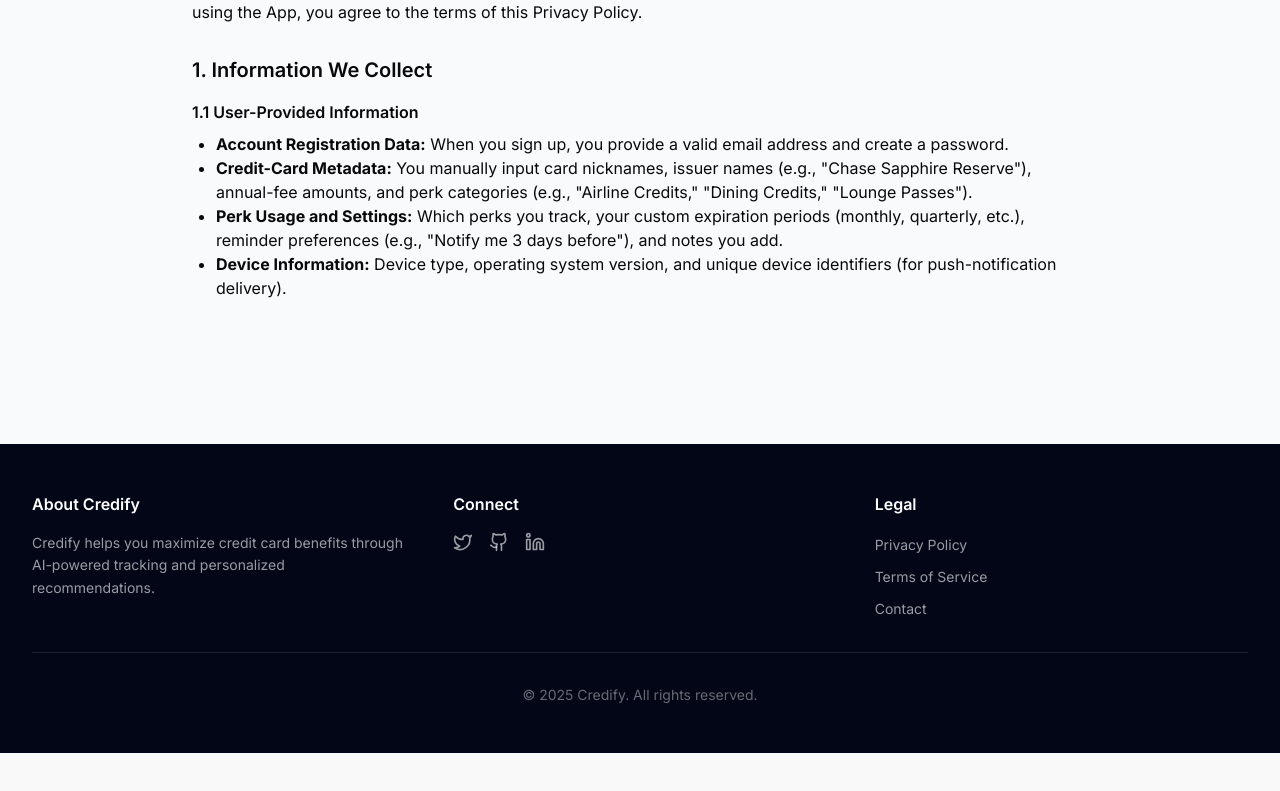
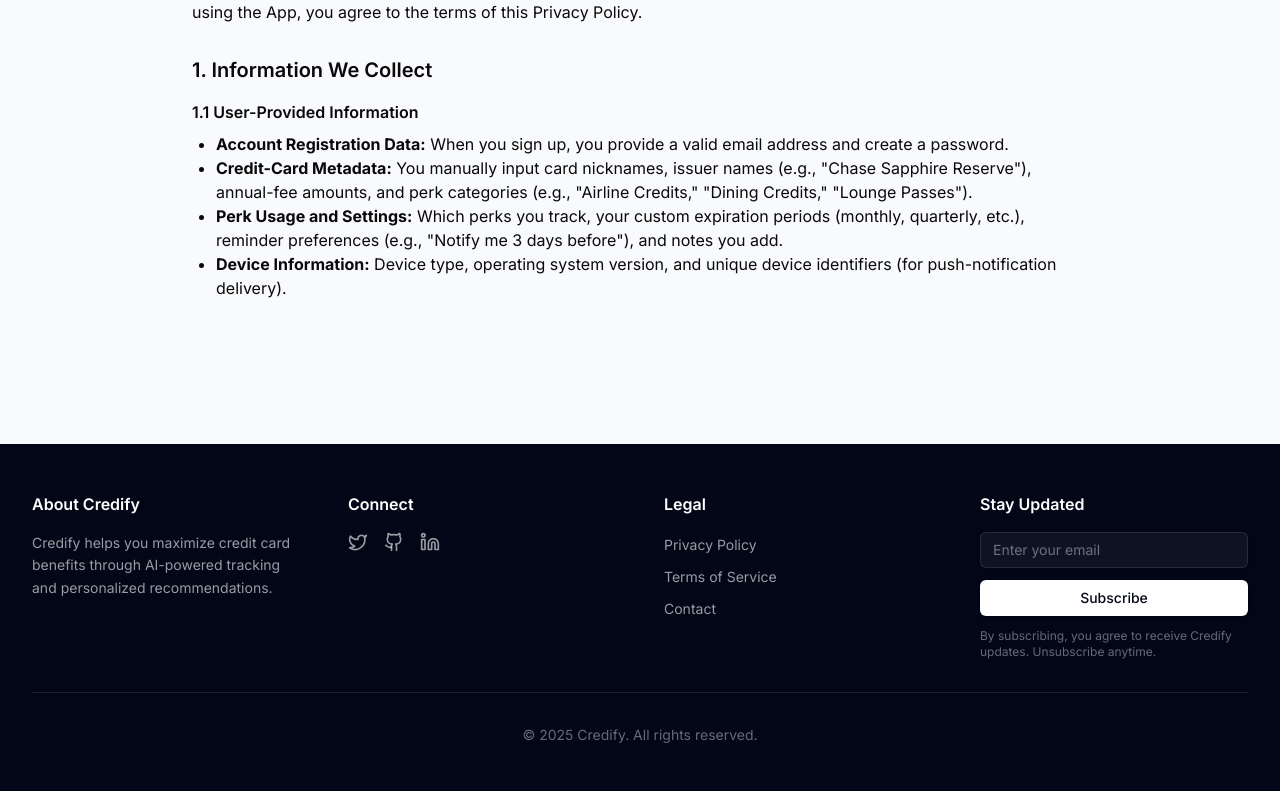
Before and after one commit to Ronney221/Credify-Landing, a React (Vite) app: page /privacy in a window 1280 px wide. Shown: the part 1616-2407 px from the top of the page. Before the commit the page ends 2369 px from the top, so only its background shows below. Built offline with nearby package versions, Linux system fonts and the light colour scheme; no server answers; a web font is replaced by a local one.

Commit message:
chore: update pnpm-lock.yaml with new dependencies

```diff
--- a/src/components/layout/Footer.tsx
+++ b/src/components/layout/Footer.tsx
@@ -1,5 +1,15 @@
 import { Github, Twitter, Linkedin } from "lucide-react";
 import { cn } from "@/lib/utils";
+import { useState } from "react";
+import { Input } from "../ui/input";
+import { Button } from "../ui/button";
+import { createClient } from '@supabase/supabase-js';
+
+// Initialize Supabase client
+const supabase = createClient(
+  import.meta.env.VITE_SUPABASE_URL,
+  import.meta.env.VITE_SUPABASE_ANON_KEY
+);
 
 interface FooterProps {
   className?: string;
@@ -39,10 +49,40 @@
 ];
 
 export function Footer({ className }: FooterProps) {
+  const [email, setEmail] = useState("");
+  const [status, setStatus] = useState<"idle" | "loading" | "success" | "error">("idle");
+  const [errorMessage, setErrorMessage] = useState("");
+
+  const handleSubscribe = async (e: React.FormEvent) => {
+    e.preventDefault();
+    setStatus("loading");
+    setErrorMessage("");
+
+    try {
+      const { error } = await supabase
+        .from('waitlist')
+        .insert([
+          {
+            email,
+            platform: 'both',
+            marketing_consent: true
+          }
+        ]);
+
+      if (error) throw error;
+
+      setStatus("success");
+      setEmail("");
+    } catch (err) {
+      setStatus("error");
+      setErrorMessage(err instanceof Error ? err.message : "Failed to subscribe");
+    }
+  };
+
   return (
     <footer className={cn("py-12 bg-slate-950", className)}>
       <div className="container mx-auto px-4 sm:px-6 lg:px-8">
-        <div className="grid grid-cols-1 md:grid-cols-3 gap-8 md:gap-12 pb-8 border-b border-white/10">
+        <div className="grid grid-cols-1 md:grid-cols-4 gap-8 md:gap-12 pb-8 border-b border-white/10">
           <div>
             <h3 className="font-semibold text-white mb-4">About Credify</h3>
             <p className="text-sm text-white/60 leading-relaxed">
@@ -81,6 +121,37 @@
               ))}
             </ul>
           </div>
+          <div>
+            <h3 className="font-semibold text-white mb-4">Stay Updated</h3>
+            <form onSubmit={handleSubscribe} className="space-y-3">
+              <div>
+                <Input
+                  type="email"
+                  placeholder="Enter your email"
+                  value={email}
+                  onChange={(e) => setEmail(e.target.value)}
+                  required
+                  className="bg-white/5 border-white/10 text-white placeholder:text-white/40"
+                />
+              </div>
+              <Button
+                type="submit"
+                disabled={status === "loading"}
+                className="w-full bg-white text-slate-950 hover:bg-white/90"
+              >
+                {status === "loading" ? "Subscribing..." : "Subscribe"}
+              </Button>
+              {status === "success" && (
+                <p className="text-sm text-green-400">Thanks for subscribing!</p>
+              )}
+              {status === "error" && (
+                <p className="text-sm text-red-400">{errorMessage}</p>
+              )}
+              <p className="text-xs text-white/40">
+                By subscribing, you agree to receive Credify updates. Unsubscribe anytime.
+              </p>
+            </form>
+          </div>
         </div>
         <div className="pt-8 text-center text-sm text-white/40">
           <p>© {new Date().getFullYear()} Credify. All rights reserved.</p>
--- a/src/components/ui/WaitlistDialog.tsx
+++ b/src/components/ui/WaitlistDialog.tsx
@@ -15,15 +15,18 @@
 
 export function WaitlistDialog({
   isOpen,
-  onClose
+  onClose,
+  defaultPlatform = 'android'
 }: {
   isOpen: boolean;
   onClose: () => void;
+  defaultPlatform?: 'android' | 'both';
 }) {
   const [formData, setFormData] = useState({
     email: '',
     firstName: '',
     marketingConsent: false,
+    platform: defaultPlatform,
   });
   const [isSubmitting, setIsSubmitting] = useState(false);
   const [error, setError] = useState<string | null>(null);
@@ -42,7 +45,7 @@
             email: formData.email,
             first_name: formData.firstName,
             marketing_consent: formData.marketingConsent,
-            platform: 'android'
+            platform: formData.platform
           }
         ]);
 
@@ -54,6 +57,7 @@
         email: '',
         firstName: '',
         marketingConsent: false,
+        platform: defaultPlatform,
       });
     } catch (err) {
       setError(err instanceof Error ? err.message : 'An error occurred');
@@ -71,13 +75,15 @@
           exit={{ opacity: 0, y: 20 }}
           className="p-6"
         >
-          <Text variant="h3" className="mb-4">Join Android Waitlist</Text>
+          <Text variant="h3" className="mb-4">Join the Waitlist</Text>
 
           {success ? (
             <div className="text-center py-8">
               <Text variant="h4" className="text-green-600 mb-2">🎉 You're on the list!</Text>
               <Text variant="body" className="text-gray-600">
-                We'll notify you when Credify launches on Android.
+                {formData.platform === 'android'
+                  ? "We'll notify you when Credify launches on Android."
+                  : "We'll keep you updated on all Credify launches and news."}
               </Text>
               <Button
                 onClick={onClose}
@@ -113,6 +119,40 @@
                 />
               </div>
 
+              <div>
+                <Label htmlFor="platform">I'm interested in *</Label>
+                <div className="grid grid-cols-2 gap-3 mt-2">
+                  <button
+                    type="button"
+                    onClick={() => setFormData(prev => ({ ...prev, platform: 'android' }))}
+                    className={`p-3 rounded-xl border transition-all ${
+                      formData.platform === 'android'
+                        ? 'border-black bg-black text-white'
+                        : 'border-gray-200 hover:border-gray-300'
+                    }`}
+                  >
+                    <svg className="w-6 h-6 mx-auto mb-2" viewBox="0 0 24 24" fill="currentColor">
+                      <path d="M3,20.5V3.5C3,2.91 3.34,2.39 3.84,2.15L13.69,12L3.84,21.85C3.34,21.6 3,21.09 3,20.5M16.81,15.12L6.05,21.34L14.54,12.85L16.81,15.12M20.16,10.81C20.5,11.08 20.75,11.5 20.75,12C20.75,12.5 20.5,12.92 20.16,13.19L17.89,14.5L15.39,12L17.89,9.5L20.16,10.81M6.05,2.66L16.81,8.88L14.54,11.15L6.05,2.66Z"/>
+                    </svg>
+                    Android
+                  </button>
+                  <button
+                    type="button"
+                    onClick={() => setFormData(prev => ({ ...prev, platform: 'both' }))}
+                    className={`p-3 rounded-xl border transition-all ${
+                      formData.platform === 'both'
+                        ? 'border-black bg-black text-white'
+                        : 'border-gray-200 hover:border-gray-300'
+                    }`}
+                  >
+                    <svg className="w-6 h-6 mx-auto mb-2" viewBox="0 0 24 24" fill="currentColor">
+                      <path d="M18.71 19.5c-.83 1.24-1.71 2.45-3.05 2.47-1.34.03-1.77-.79-3.29-.79-1.53 0-2 .77-3.27.82-1.31.05-2.3-1.32-3.14-2.53C4.25 17 2.94 12.45 4.7 9.39c.87-1.52 2.43-2.48 4.12-2.51 1.28-.02 2.5.87 3.29.87.78 0 2.26-1.07 3.81-.91.65.03 2.47.26 3.64 1.98-.09.06-2.17 1.28-2.15 3.81.03 3.02 2.65 4.03 2.68 4.04-.03.07-.42 1.44-1.38 2.83M13 3.5c.73-.83 1.94-1.46 2.94-1.5.13 1.17-.34 2.35-1.04 3.19-.69.85-1.83 1.51-2.95 1.42-.15-1.15.41-2.35 1.05-3.11z"/>
+                    </svg>
+                    All Updates
+                  </button>
+                </div>
+              </div>
+
               <div className="flex items-start space-x-2">
                 <input
                   type="checkbox"
@@ -122,7 +162,7 @@
                   className="mt-1"
                 />
                 <Label htmlFor="consent" className="text-sm text-gray-600">
-                  I agree to receive updates about Credify's Android launch and other promotional communications. You can unsubscribe at any time.
+                  I agree to receive updates about Credify and other promotional communications. You can unsubscribe at any time.
                 </Label>
               </div>
 
```
Also changed, not shown: 1 other file (tests, documents, lock files or other folders).
